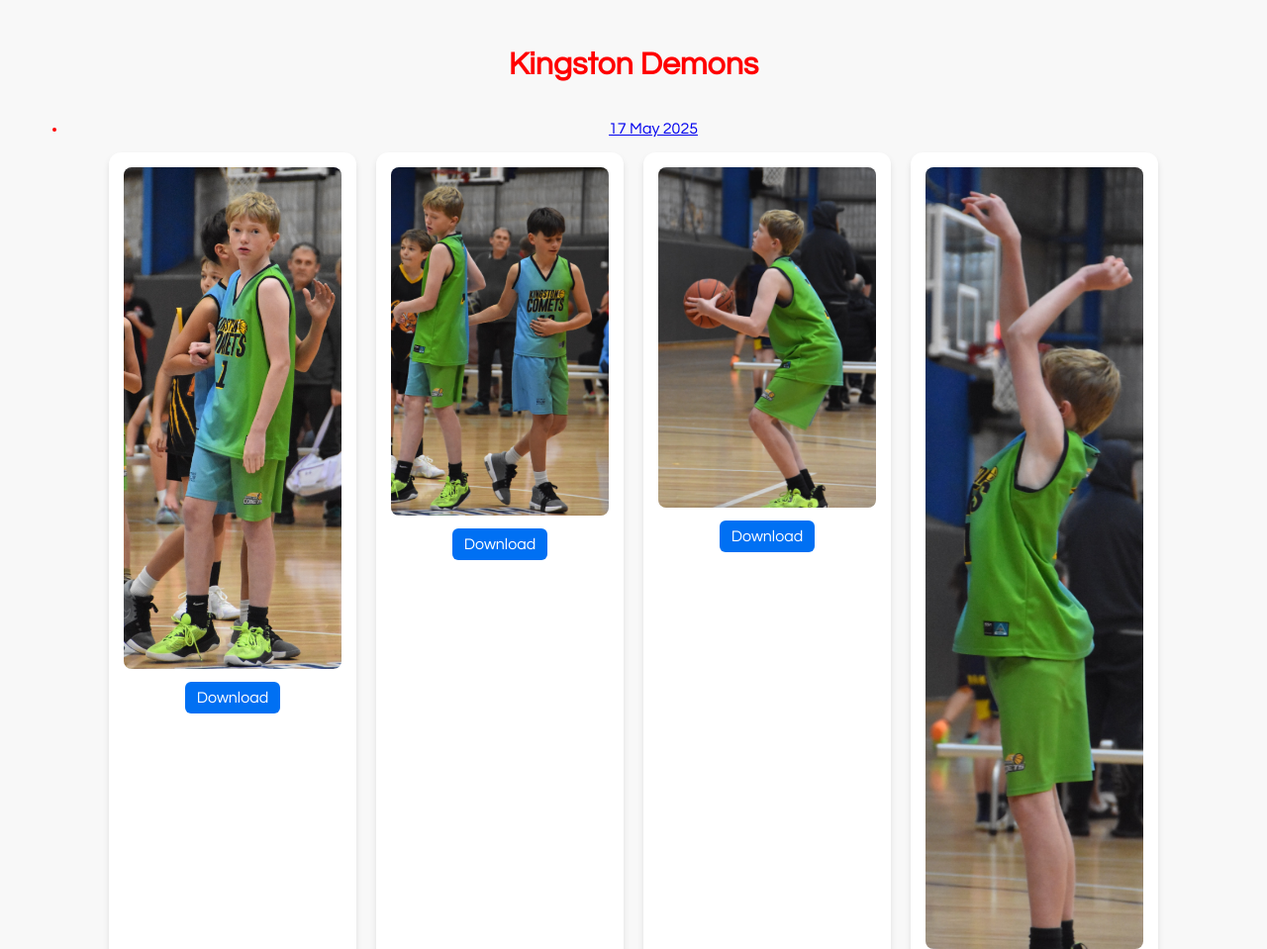
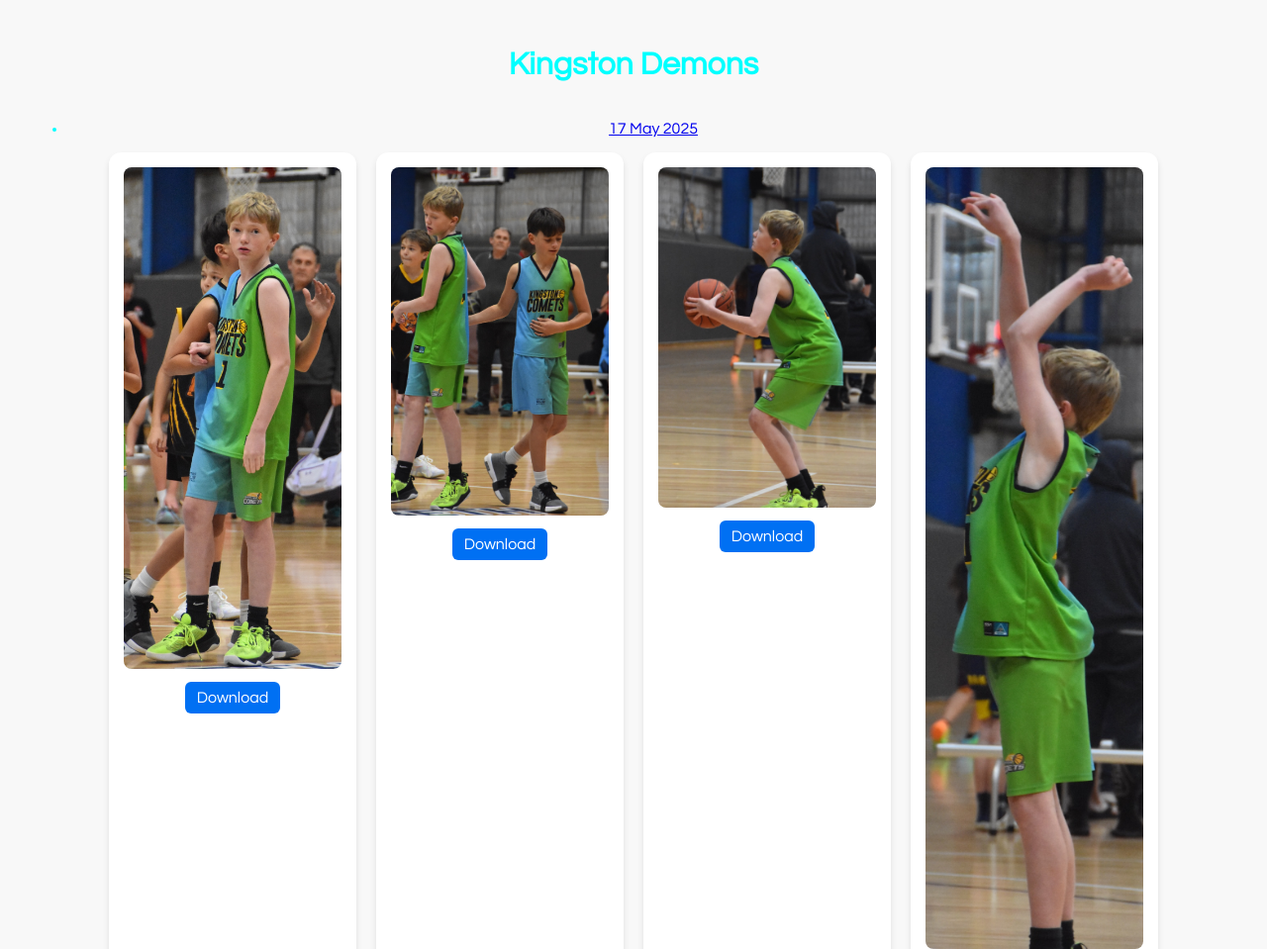
Before and after one commit to mariebridgwood/BB1, a plain HTML site: page index.html in a window 1280 px wide. Shown: the top 959 px of the page at 99% size. Drawn offline with Linux system fonts and the light colour scheme.

Commit message:
Update style.css

```diff
--- a/style.css
+++ b/style.css
@@ -1,6 +1,6 @@
 body {
   font-family: "Century Gothic", Arial, sans-serif;
-  color: red;
+  color: aqua;
   text-align: center;
   padding: 20px;
   background-color: #f8f8f8;
```
